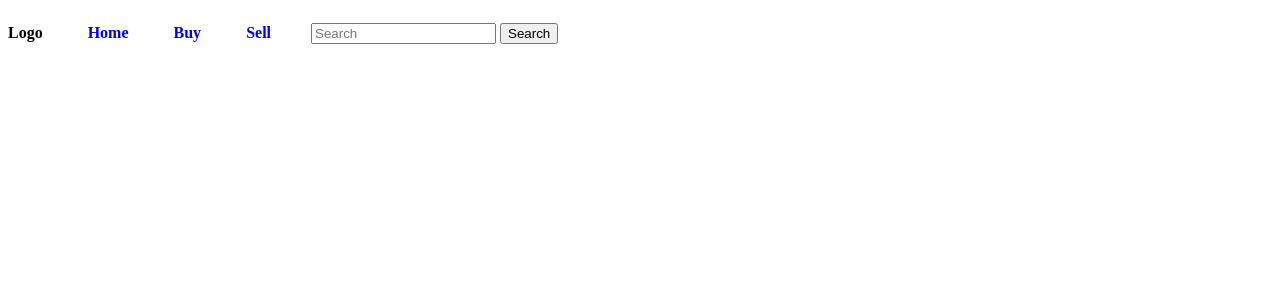
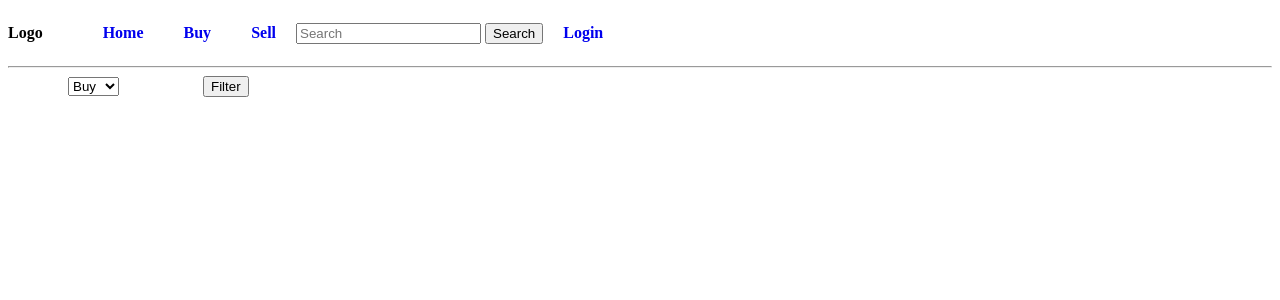
Before and after one commit to DariaKurbatova1/RealEstateApp, a Python web app: template templates/index.html in a window 1280 px wide. Shown: the top 300 px of the page. Run offline with Jinja, Linux system fonts and the light colour scheme; the template is opened without the code that fills it, so the values that code supplies are empty.

Commit message:
add buy/rent dropdown and filter button

```diff
--- a/static/styles.css
+++ b/static/styles.css
@@ -7,14 +7,20 @@ nav {
     display: flex;
     align-items: baseline;
 }
-.navbar-menu{
+.menu{
     display: flex;
     list-style-type: none;
 }
-.navbar-menu > li{
-    padding-left: 5px;
-    padding-right: 40px;
+
+.navbar a{
+    text-decoration: none;
+    padding-left: 20px;
+    padding-right: 20px;
 }
-.navbar-menu > li> a{
-    text-decoration: none;
+.search-options > *{
+    margin-left: 60px;
+    margin-right: 20px;
 }
+br {
+    color: black;
+}
--- a/templates/index.html
+++ b/templates/index.html
@@ -4,8 +4,8 @@
     <a>Logo</a>
 
     <div class='navbar'>
-      <ul class='navbar-menu'>
-        <li class='nav-item active'>
+      <ul class='menu'>
+        <li>
           <a class='nav-link' href='#'>Home</a>
         </li>
         <li class='nav-item'>
@@ -19,6 +19,17 @@
         <input type='search' placeholder='Search' >
         <button type='submit'>Search</button>
       </form>
+        <a class='nav-link' href='#'>Login</a>
     </div>
   </nav>
+
+  <hr>
+
+  <div class='search-options'>
+    <select name="sale-rent" id="sale-rent">
+        <option value="rent">Buy</option>
+        <option value="rent">Rent</option>
+    </select>
+    <button type='submit'>Filter</button>
+  </div>
 {% endblock %}
```
